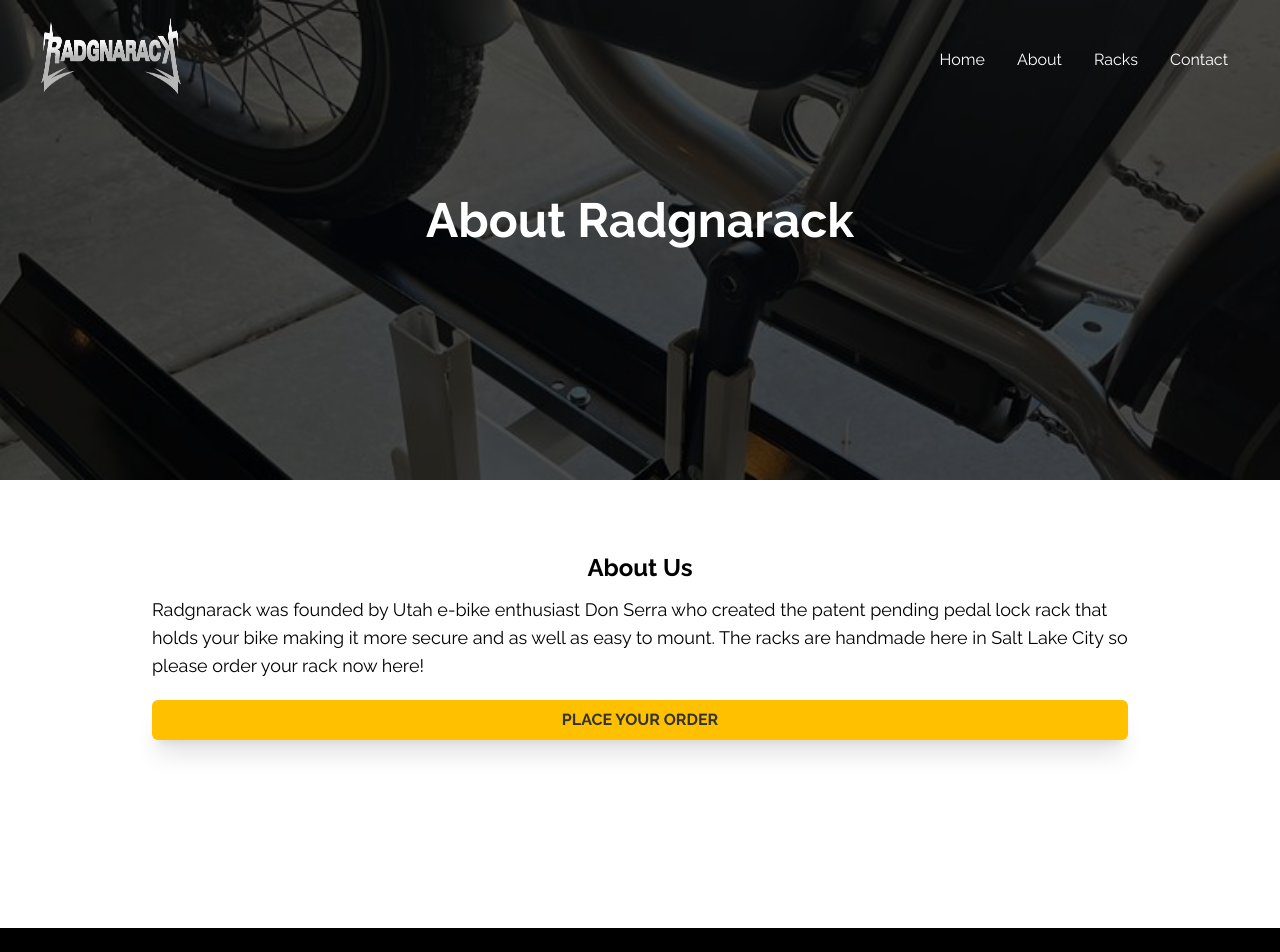
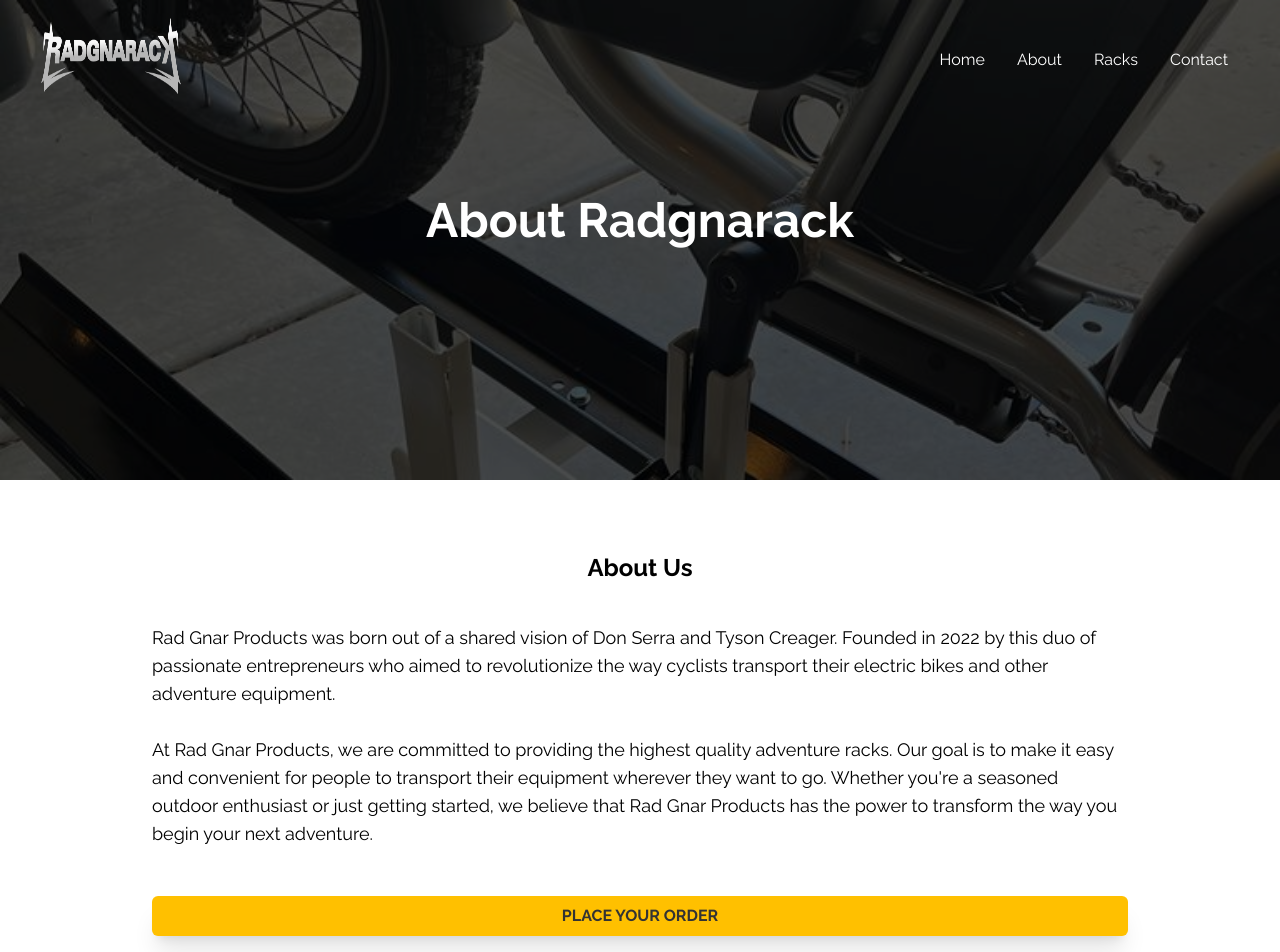
Before and after one commit to ErikRobles/radgnarack, a Next.js app: page /about in a window 1280 px wide. Shown: the top 952 px of the page. Built offline with nearby package versions, Linux system fonts and the light colour scheme.

Commit message:
Added new About content

```diff
--- a/components/Hero.jsx
+++ b/components/Hero.jsx
@@ -18,9 +18,9 @@
           alt="Radgnarack"
           priority={true}
         />
-        <p className="py-5 text-xl">{message}</p>
+        <p className="py-6 text-2xl">{message}</p>
         <button
-          className="px-8 py-2 font-bold border border-[#000000] uppercase bg-[#FFC000] text-[#333333] hover:bg-[#8d6a02] hover:text-white shadow-xl rounded-md"
+          className="px-8 py-2 mt-5 font-bold border border-[#000000] uppercase bg-[#FFC000] text-[#333333] hover:bg-[#8d6a02] hover:text-white shadow-xl rounded-md"
           onClick={() => router.push("/contact")}
         >
           Get yours now
--- a/pages/about.jsx
+++ b/pages/about.jsx
@@ -8,16 +8,16 @@
     <div>
       <HeroTwo heading="About Radgnarack" />
       <div className="min-h-[50vh] p-6 custom-container">
-        <div className="flex flex-col justify-center items-center">
+        <div className="flex flex-col justify-center items-center gap-y-7">
           <h1 className="text-2xl mb-3 font-bold">About Us</h1>
           <p className="text-lg">
-            Radgnarack was founded by Utah e-bike enthusiast Don Serra who
-            created the patent pending pedal lock rack that holds your bike
-            making it more secure and as well as easy to mount. The racks are
-            handmade here in Salt Lake City so please order your rack now here!
+          Rad Gnar Products was born out of a shared vision of Don Serra  and Tyson Creager.  Founded in 2022 by this duo of passionate entrepreneurs who aimed to revolutionize the way cyclists transport their electric bikes and other adventure equipment.
+          </p>
+          <p className="text-lg">
+          At Rad Gnar Products, we are committed to providing the highest quality adventure racks. Our goal is to make it easy and convenient for people to transport their equipment wherever they want to go. Whether you&apos;re a seasoned outdoor enthusiast or just getting started, we believe that Rad Gnar Products has the power to transform the way you begin your next adventure.
           </p>
           <button
-            className="px-8 py-2 font-bold uppercase bg-[#FFC000] text-[#333333] hover:bg-[#8d6a02] hover:text-white shadow-xl rounded-md w-full mt-5"
+            className="px-8 py-2 font-bold uppercase bg-[#FFC000] text-[#333333] hover:bg-[#8d6a02] hover:text-white shadow-xl rounded-md w-full mt-5 mb-7"
             onClick={() => router.push("/contact")}
           >
             Place your order
```
